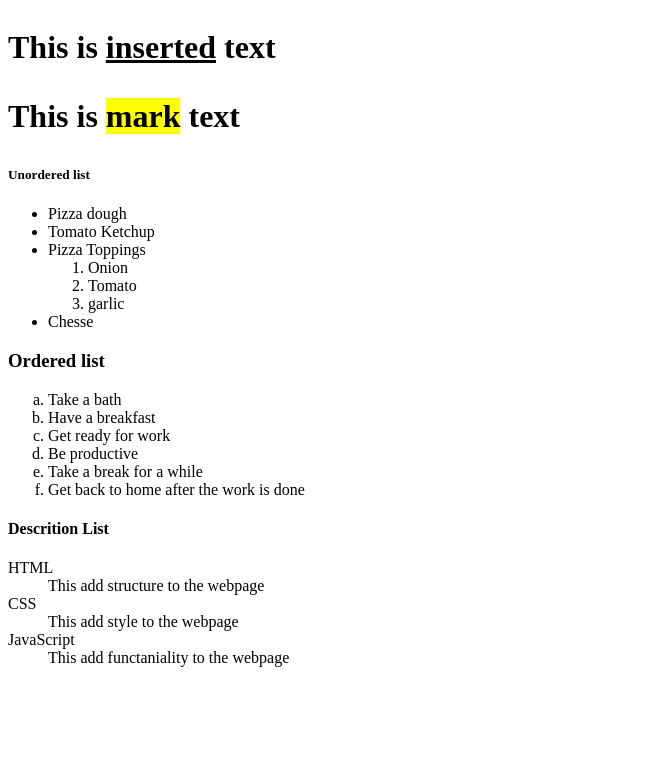
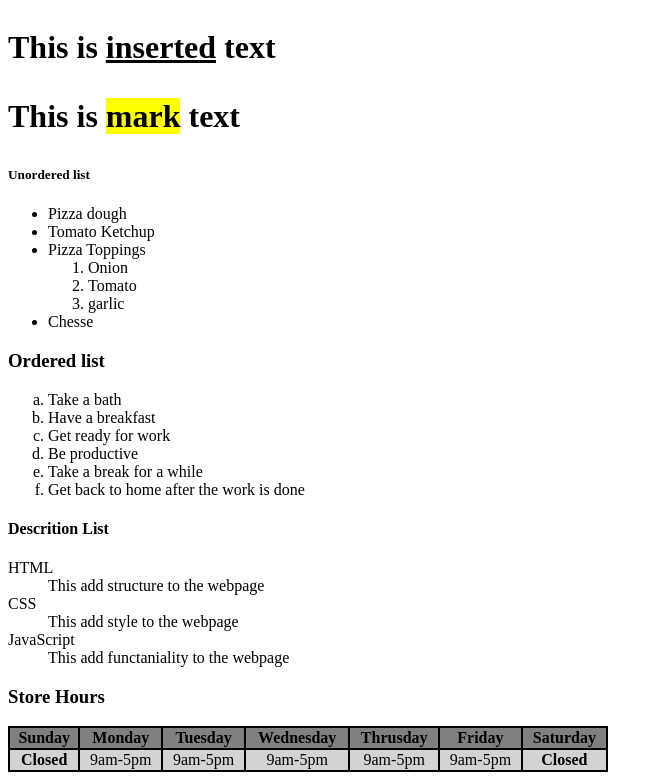
Before and after one commit to gautam-manish/Learning_HTML, a plain HTML site: page index.html in a window 1280 px wide. Shown: the part 1608-2388 px from the top of the page, without its empty margins (0-663 px from the left). Before the commit the page ends 2283 px from the top, so only its background shows below. Drawn offline with Linux system fonts and the light colour scheme.

Commit message:
Learnt to put table in HTML

```diff
--- a/index.html
+++ b/index.html
@@ -88,5 +88,29 @@
 <dd>This add style to the webpage</dd>
 <dt>JavaScript</dt>
 <dd>This add functaniality to the webpage</dd>
+
+<!-- Making Table -->
+<!--Table with some addtional in color-->
+<h3>Store Hours</h3>
+<table bgcolor="Black" width="600px">
+    <tr bgcolor="grey" align="center">
+        <th>Sunday</th>
+        <th>Monday</th>
+        <th>Tuesday</th>
+        <th>Wednesday</th>
+        <th>Thrusday</th>
+        <th>Friday</th>
+        <th>Saturday</th>
+    </tr>
+    <tr bgcolor="lightgrey" align="center">
+        <th>Closed</th> <!--"th" tag is for the bold letter-->
+        <td>9am-5pm</td> <!--"td" tag is for the normal letter-->
+        <td>9am-5pm</td>
+        <td>9am-5pm</td>
+        <td>9am-5pm</td>
+        <td>9am-5pm</td>
+        <th>Closed</th>
+    </tr>
+</table>
 </body>
 </html>
```
